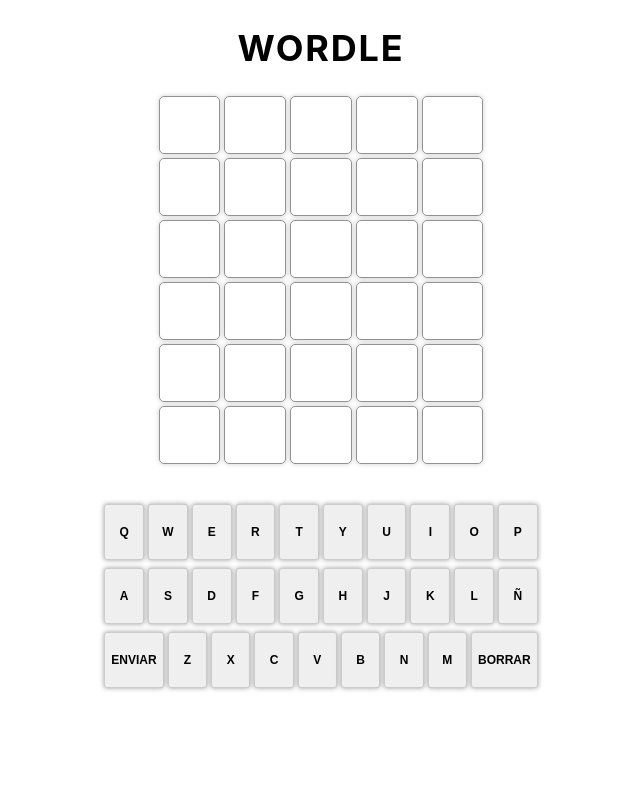
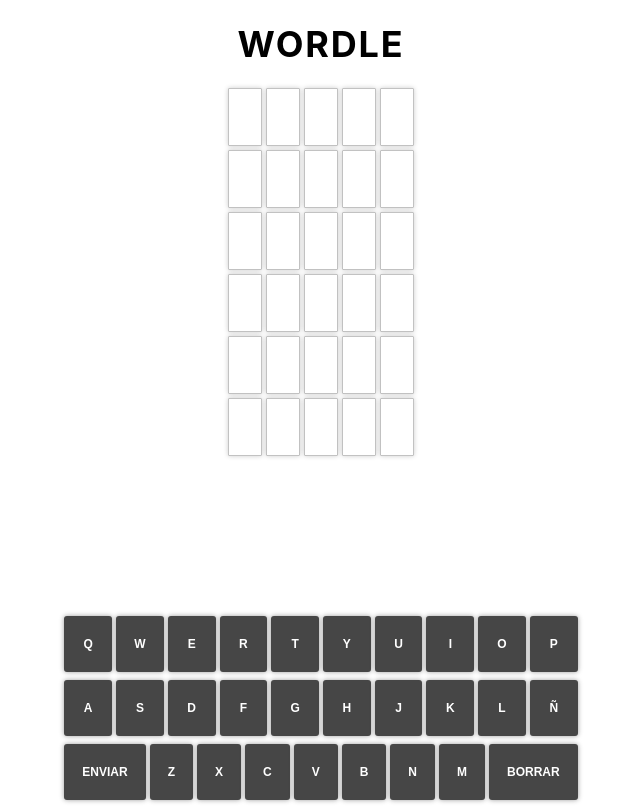
Before and after one commit to maarcoscuesta18/mywordle, a React (Create React App) app: page / in a window 1280 px wide. Shown: the whole page, without its empty margins (319-959 px from the left). Built offline with nearby package versions, Linux system fonts and the light colour scheme; no server answers.

Commit message:
fixed dayofwin + darkmode

```diff
--- a/src/App.css
+++ b/src/App.css
@@ -1,16 +1,40 @@
 
 @tailwind components;
 @tailwind utilities;
+
 .App {
   text-align: center;
 }
+button{
+  background-color: #464646;
+}
+body{
+  display: flex;
+  justify-content: center;
+  align-items: center;
+}
+
+@media (prefers-color-scheme: dark) {
+  /* defaults to dark theme */
+  body {
+    color: white;
+    background-color: rgb(27, 27, 27);
+  }
+  .keyboard-button{
+    border-radius: 3px;
+    box-shadow: 0px 0px 5px 0px rgba(230, 230, 230, 0.219) !important;
+  }
+}
 .word-border{
-  border: 1px solid rgb(146, 146, 146);
-  border-radius: 5px;
+  border: 1px solid rgba(114, 114, 114, 0.432);
+  border-radius: 1px;
   box-shadow: 0px 0px 5px 0px rgba(0, 0, 0, 0.199);
+  font-size: xx-large;
 }
+
 .keyboard-button{
-  border: 1px solid rgb(204, 204, 204);
+  color: white;
+  border: none;
   border-radius: 3px;
   box-shadow: 0px 0px 5px 0px rgba(0, 0, 0, 0.39);
 }
--- a/src/App.js
+++ b/src/App.js
@@ -17,6 +17,7 @@
 
 function App() {
   const [solution, setSolution] = React.useState([]);
+
   async function getSolution() {
     var listOfWords = [];
     const response = await fetch("https://raw.githubusercontent.com/fvillena/palabras-diccionario-rae-completo/master/diccionario-rae-completo.txt");
@@ -31,15 +32,20 @@
   };
   const getSolutionCallback = useCallback(getSolution, []);
   useEffect(() => {
-    getSolutionCallback().then(setSolution);
+    if(getDayOfTheYear() !== parseInt(localStorage.getItem('day'))){
+      getSolutionCallback().then(setSolution);
+    }
   }, [getSolutionCallback]);
+
+  if (getDayOfTheYear() !== parseInt(localStorage.getItem('day'))){
+    localStorage.clear();
+  }
+
   return (
     <div className="App">
-      <main className="flex flex-col justify-between items-center max-w-[650px] m-auto">
-        <header className="flex flex-row justify-center items-center p-1 min-w-full border-b border-neutral-300">
+      <main className="flex flex-col justify-center items-center w-full">
           <h1 className="uppercase font-bold text-4xl tracking-wider">WORDLE</h1>
-        </header>
-        <WordleBox maxGuesses={MAX_GUESSES} wordLength={WORD_LENGTH} solution={solution[0]} listOfsolutions={solution} currentDay={getDayOfTheYear()}/>
+          <WordleBox maxGuesses={MAX_GUESSES} wordLength={WORD_LENGTH} solution={solution[0]} listOfsolutions={solution} currentDay={getDayOfTheYear()}/>
       </main>
     </div>
   );
--- a/src/components/Keyboard/Keyboard.jsx
+++ b/src/components/Keyboard/Keyboard.jsx
@@ -18,14 +18,14 @@
         return () => window.removeEventListener("keyup", onKeyup);
       });
     // go through keyboard keys and render each key
-    return <div className="w-full mt-10 mb-8">
+    return <div className="">
         {keys.map((row) => {
             return <div className="flex w-full gap-1" key={row}>
                 {row.map((key) => {
                     return <button key={key} onClick={() => onKeyPress(key)} className={"flex-1 keyboard-button font-bold text-xs h-14 rounded flex justify-center items-center mb-2 uppercase"+
-                        (letters.filter(({ letter }) => letter === key).map(({ state }) => state).sort()[0] === 'success' ? " bg-green-500" : '' )+
-                    (letters.filter(({ letter }) => letter === key).map(({ state }) => state).sort()[0] === 'warn' ? " bg-yellow-600" : '' )+
-                    (letters.filter(({ letter }) => letter === key).map(({ state }) => state).sort()[0] === 'error' ? " bg-gray-500" : '' )}>{key}</button>
+                        (letters.filter(({ letter }) => letter === key).map(({ state }) => state).sort()[0] === 'success' ? " bg-green-600" : '' )+
+                    (letters.filter(({ letter }) => letter === key).map(({ state }) => state).sort()[0] === 'warn' ? " bg-orange-700" : '' )+
+                    (letters.filter(({ letter }) => letter === key).map(({ state }) => state).sort()[0] === 'error' ? " bg-zinc-800" : '' )}><span className='sm:px-3'>{key}</span></button>
                 })}
             </div>
         })}
--- a/src/components/WordleBox/WordleBox.jsx
+++ b/src/components/WordleBox/WordleBox.jsx
@@ -4,17 +4,15 @@
 
 
 export default function WordleBox({wordLength,maxGuesses,solution,listOfsolutions,currentDay}) {
-    console.log(solution);
-    console.log(listOfsolutions);
+    //console.log(solution);
     const max_length = wordLength;
     const [day, setDay] = React.useState(localStorage.getItem('day') || null);
     const [current_guesses, setCurrentGuesses] = React.useState(localStorage.getItem('current_guesses') || 0);
     const [word, setWord] = React.useState(localStorage.getItem('word') || '');
     const [letters, setLetters] = React.useState(JSON.parse(localStorage.getItem('letters')) || []);
-    const [state, setState] = React.useState(localStorage.getItem('state') || null);
+    const [state, setState] = React.useState(localStorage.getItem('state') || 'none');
     const [isGameLose, setLose] = React.useState(localStorage.getItem('isGameLose') || false);
     const [isGameWon, setWin] = React.useState(localStorage.getItem('isGameWon') || false);
-
     useEffect(() => {
         localStorage.setItem('word', word);
         localStorage.setItem('letters', JSON.stringify(letters));
@@ -34,17 +32,11 @@
             setCurrentGuesses(current_guesses + 1);
             setDay(currentDay);
             setWord("");
-            if (currentDay !== day) {
-                localStorage.clear();
-            }
         }else{
             if(current_guesses === maxGuesses+1){
                 setLose(true);
                 setDay(currentDay);
                 setWord("");
-                if (currentDay !== day) {
-                    localStorage.clear();
-                }
             }else{
                 if (!!!listOfsolutions[1].includes(word)) {
                     alert("Esa palabra no existe en el diccionario");
@@ -63,7 +55,7 @@
                 setWord("");
             }
         }
-    },[word, letters,solution,isGameLose,isGameWon,current_guesses,maxGuesses,listOfsolutions,currentDay,day]);
+    },[word, letters,solution,isGameLose,isGameWon,current_guesses,maxGuesses,listOfsolutions,currentDay]);
 
     const addWordToGuess = useCallback((letterPressed) => {
         if(isGameWon || isGameLose) return;
@@ -80,10 +72,10 @@
     },[checkGuess, max_length, word,isGameLose,isGameWon]);
 
     return (<>
-        <div className='w-1/2'>
+        <div className=''>
             <WordleGrid maxLength={wordLength} maxTries={maxGuesses} guessLetters={[...letters,...word.split("").map((letter) => ({ state, letter })),]}/>
         </div>
-        <div className='md:w-2/3'>
+        <div className='mt-40'>
             <Keyboard letters={letters} onKeyPress={addWordToGuess} onEnter={checkGuess} onBackspace={() => setWord(word.slice(0, -1))}/>
         </div>
     </>);
--- a/src/components/WordleBox/WordleGrid.jsx
+++ b/src/components/WordleBox/WordleGrid.jsx
@@ -1,14 +1,14 @@
 import React from 'react';
 
 export default function WordleGrid({guessLetters=[],maxTries,maxLength}) {
-  return <div className="grid grid-cols-5 gap-1">
+  return <div className="w-full grid grid-cols-5 gap-1">
       {Array.from(new Array(maxLength * maxTries), (_, idx) => {
           return <div key={idx} className={
-            "flex-1 word-border font-bold text-xs h-14 rounded flex justify-center items-center  uppercase "+
-          (guessLetters[idx]?.state === 'success' ? " bg-green-500" : '' )+
-          (guessLetters[idx]?.state === 'warn' ? " bg-yellow-600" : '' )+
-          (guessLetters[idx]?.state === 'error' ? " bg-gray-500" : '' )
-        }><span>{guessLetters[idx]?.letter}</span></div>
+            "word-border font-bold text-xs h-14 rounded flex justify-center items-center  uppercase "+
+          (guessLetters[idx]?.state === 'success' ? " bg-green-600" : '' )+
+          (guessLetters[idx]?.state === 'warn' ? " bg-yellow-700" : '' )+
+          (guessLetters[idx]?.state === 'error' ? " bg-zinc-800" : '' )
+        }><span className='px-3 sm:px-4'>{guessLetters[idx]?.letter}</span></div>
         })}
   </div>;
 }
```
